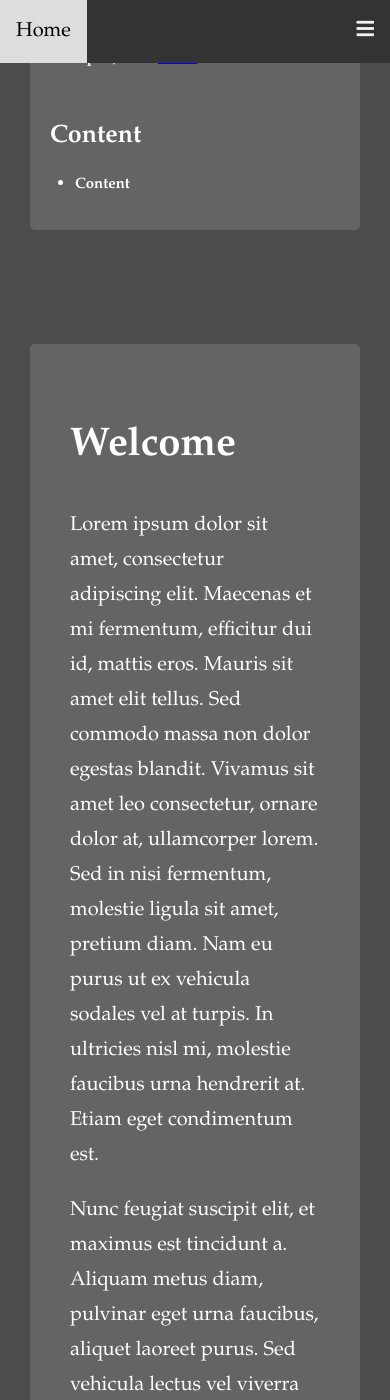
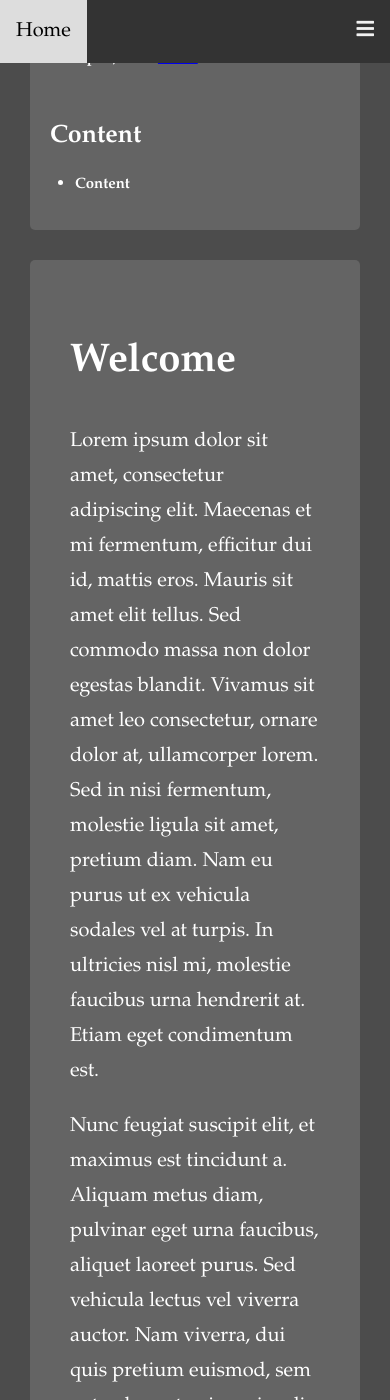
Before and after one commit to sutterj/jekylldark, a Jekyll site: the page built from index.html, in a window 390 px wide and 1400 px high, scrolled down 455 px. Built offline with Jekyll 4.4.1, drawn with Linux system fonts in a browser that asks for light colours; nearby versions of some CDN libraries.

Commit message:
Update _layout.scss

```diff
--- a/_sass/components/_layout.scss
+++ b/_sass/components/_layout.scss
@@ -63,12 +63,12 @@
   .site-sidebar {
     margin-right: 30px;
   }
+  .sidebar-content {
+    margin-bottom: 0 !important;
+  }
   .site-content {
     margin-right: 30px;
     margin-top: 30px;
-  }
-  .posts {
-    margin: 0 30px 65px 30px !important;
   }
   .site-nav.responsive {
     width: 100vw;
@@ -93,7 +93,4 @@
   .site-footer {
     left: 0;
   }
-  .dropdown-list.responsive a:first-child {
-    display: none;
-  }
 }
```
